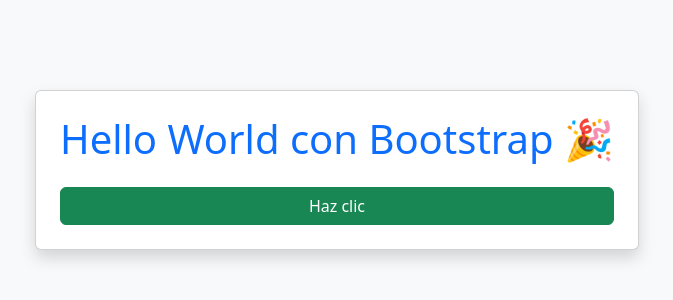
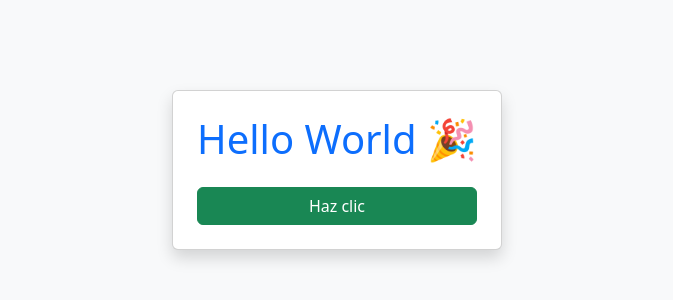
Before and after one commit to YuliSanchez/MovieSearch, a website built with Vite: page src/index.html in a window 1280 px wide. Shown: the part 230-530 px from the top of the page, without its empty margins (303-976 px from the left). Built offline with nearby package versions, Linux system fonts and the light colour scheme.

Commit message:
Commit 2

```diff
--- a/src/index.html
+++ b/src/index.html
@@ -7,7 +7,7 @@
   </head>
   <body class="d-flex vh-100 justify-content-center align-items-center bg-light">
     <div class="card shadow p-4 text-center">
-      <h1 class="text-primary">Hello World con Bootstrap 🎉</h1>
+      <h1 class="text-primary">Hello World 🎉</h1>
       <button id="btn" class="btn btn-success mt-3">Haz clic</button>
     </div>
 
```
